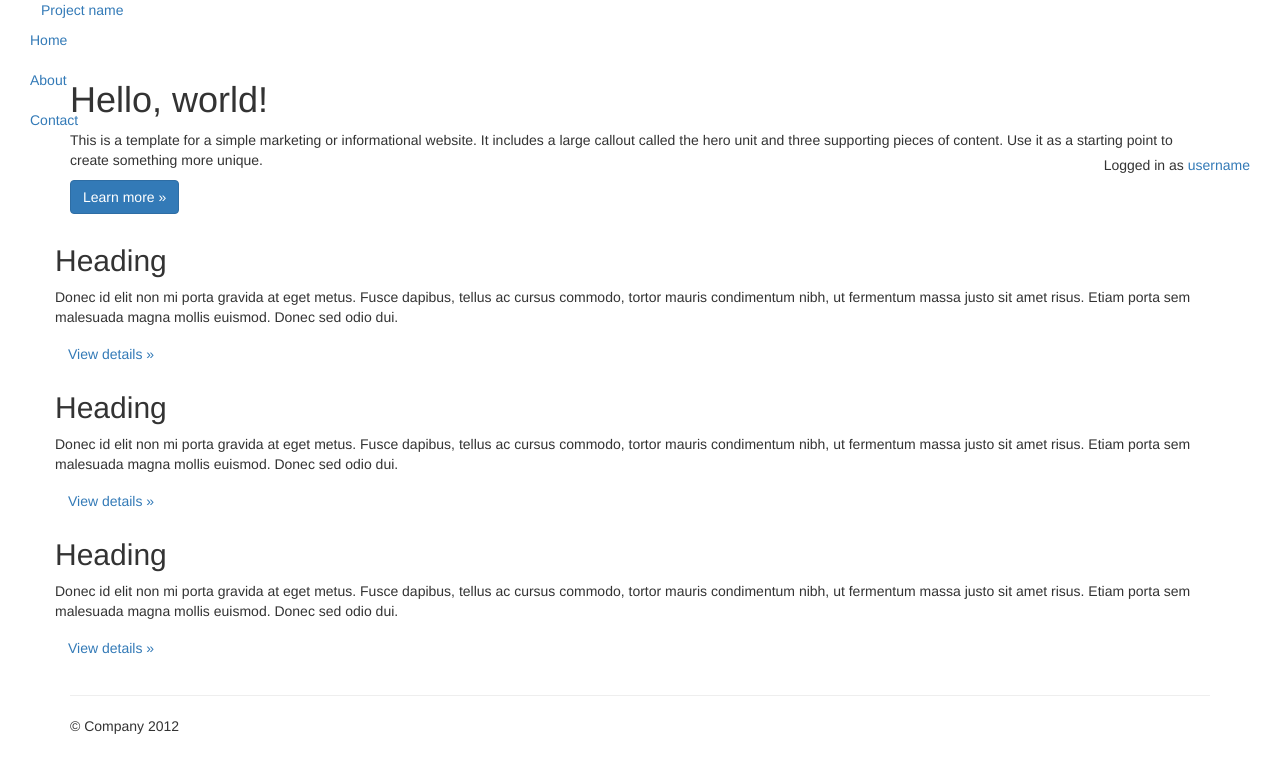
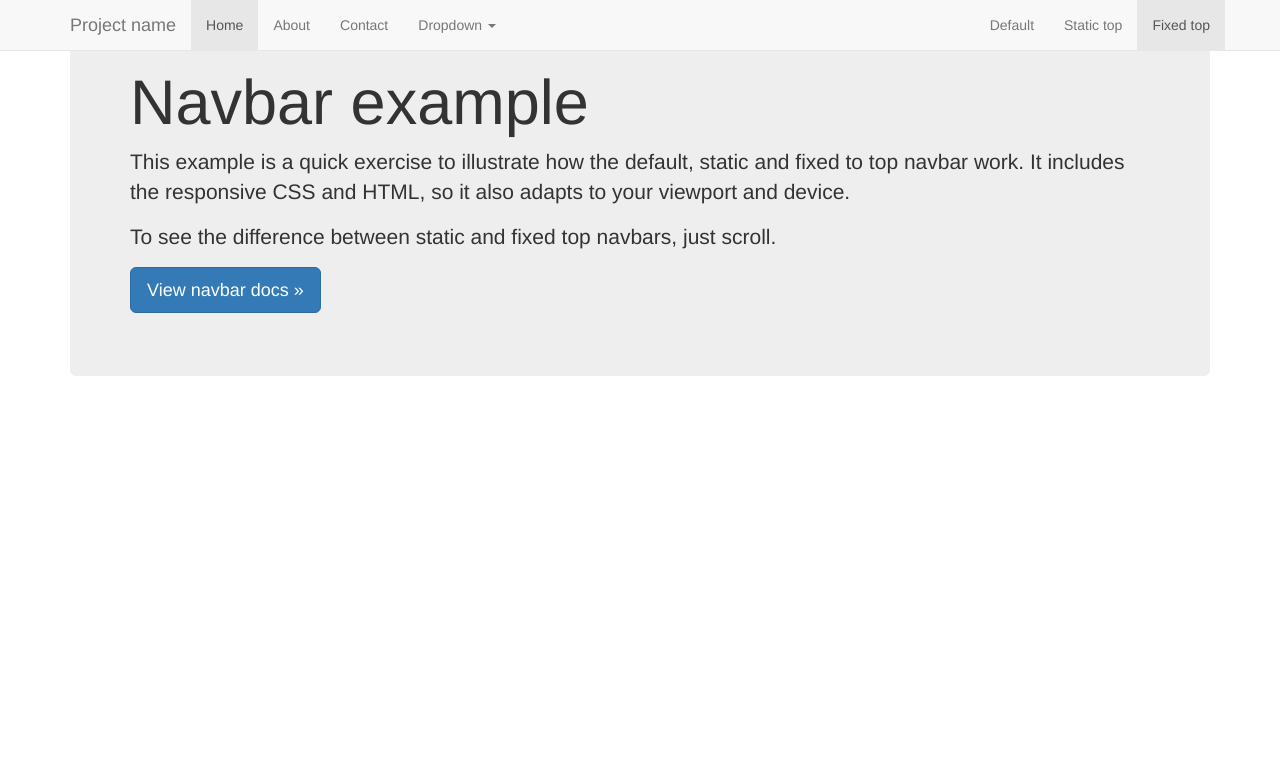
Before and after one commit to HuskieRobotics/frc2016scout, a Node server app: page / in a window 1280 px wide. Shown: the top 773 px of the page. Run offline with Node 20, Linux system fonts and the light colour scheme; some libraries are stand-ins or nearby versions.

Commit message:
bootstrap navbar works

```diff
--- a/scout/views/index.jade
+++ b/scout/views/index.jade
@@ -1,69 +1,78 @@
 doctype html
-html(lang="en")
-head
-    meta(charset="utf-8")
-    title Bootstrap, from Twitter
-    meta(name="viewport", content="width=device-width, initial-scale=1.0")
-    meta(name="description", content="")
-    meta(name="author", content="")
+html(lang='en')
+  head
+    meta(charset='utf-8')
+    meta(http-equiv='X-UA-Compatible', content='IE=edge')
+    meta(name='viewport', content='width=device-width, initial-scale=1')
+    meta(name='description', content='')
+    meta(name='author', content='')
+    title Fixed Top Navbar Example for Bootstrap
+    // Bootstrap core CSS
+    link(href='/bootstrap/css/bootstrap.min.css', rel='stylesheet')
+    // HTML5 shim and Respond.js IE8 support of HTML5 elements and media queries
+    //if lt IE 9
+      script(src='https://oss.maxcdn.com/html5shiv/3.7.2/html5shiv.min.js')
+      script(src='https://oss.maxcdn.com/respond/1.4.2/respond.min.js')
+  body
+    // Fixed navbar
+    .navbar.navbar-default.navbar-fixed-top(role='navigation')
+      .container
+        .navbar-header
+          button.navbar-toggle(type='button', data-toggle='collapse', data-target='.navbar-collapse')
+            span.sr-only Toggle navigation
+            span.icon-bar
+            span.icon-bar
+            span.icon-bar
+          a.navbar-brand(href='#') Project name
+        .navbar-collapse.collapse
+          ul.nav.navbar-nav
+            li.active
+              a(href='#') Home
+            li
+              a(href='#about') About
+            li
+              a(href='#contact') Contact
+            li.dropdown
+              a.dropdown-toggle(href='#', data-toggle='dropdown')
+                | Dropdown
+                span.caret
+              ul.dropdown-menu(role='menu')
+                li
+                  a(href='#') Action
+                li
+                  a(href='#') Another action
+                li
+                  a(href='#') Something else here
+                li.divider
+                li.dropdown-header Nav header
+                li
+                  a(href='#') Separated link
+                li
+                  a(href='#') One more separated link
+          ul.nav.navbar-nav.navbar-right
+            li
+              a(href='../navbar/') Default
+            li
+              a(href='../navbar-static-top/') Static top
+            li.active
+              a(href='./') Fixed top
+        // /.nav-collapse
+    .container
+      // Main component for a primary marketing message or call to action
+      .jumbotron
+        h1 Navbar example
+        p
+          | This example is a quick exercise to illustrate how the default, static and fixed to top navbar work. It includes the responsive CSS and HTML, so it also adapts to your viewport and device.
+        p To see the difference between static and fixed top navbars, just scroll.
+        p
+          a.btn.btn-lg.btn-primary(href='../../components/#navbar', role='button') View navbar docs &raquo;
+    // /container
 
-    //- Le styles
-    link(rel="stylesheet", href="http://maxcdn.bootstrapcdn.com/bootstrap/3.3.2/css/bootstrap.min.css")
-    style(type="text/css")
-        body { padding-top: 60px; padding-bottom: 40px; }
-
-    //- Le HTML5 shim, for IE6-8 support of HTML5 elements
-    // if lt IE 9
-        script(src="//html5shim.googlecode.com/svn/trunk/html5.js")
-
-body
-    div.navbar.navbar-fixed-top
-        div.navbar-inner
-            div.container-fluid
-                a.btn.btn-navbar(data-toggle="collapse", data-target=".nav-collapse")
-                    span.icon-bar
-                    span.icon-bar
-                    span.icon-bar
-                a.brand(href="#") Project name
-                div.nav-collapse
-                    ul.nav
-                        li.active
-                            a(href="#") Home
-                        li
-                            a(href="#about") About
-                        li
-                            a(href="#contact") Contact
-                    p.navbar-text.pull-right Logged in as
-                        a(href="#") username
-
-    div.container
-        //- Main hero unit for a primary marketing message or call to action
-        div.hero-unit
-            h1 Hello, world!
-            p This is a template for a simple marketing or informational website. It includes a large callout called the hero unit and three supporting pieces of content. Use it as a starting point to create something more unique.
-            p
-                a.btn.btn-primary.btn-large Learn more &raquo;
-
-        //- Example row of columns
-        div.row
-            div.span4
-                h2 Heading
-                p Donec id elit non mi porta gravida at eget metus. Fusce dapibus, tellus ac cursus commodo, tortor mauris condimentum nibh, ut fermentum massa justo sit amet risus. Etiam porta sem malesuada magna mollis euismod. Donec sed odio dui.
-                p
-                    a.btn(href="#") View details &raquo;
-            div.span4
-                h2 Heading
-                p Donec id elit non mi porta gravida at eget metus. Fusce dapibus, tellus ac cursus commodo, tortor mauris condimentum nibh, ut fermentum massa justo sit amet risus. Etiam porta sem malesuada magna mollis euismod. Donec sed odio dui.
-                p
-                    a.btn(href="#") View details &raquo;
-            div.span4
-                h2 Heading
-                p Donec id elit non mi porta gravida at eget metus. Fusce dapibus, tellus ac cursus commodo, tortor mauris condimentum nibh, ut fermentum massa justo sit amet risus. Etiam porta sem malesuada magna mollis euismod. Donec sed odio dui.
-                p
-                    a.btn(href="#") View details &raquo;
-        hr
-        footer
-            p &copy; Company 2012
+    // Bootstrap core JavaScript
+    // ==================================================
+    // Placed at the end of the document so the pages load faster
+    script(src='https://ajax.googleapis.com/ajax/libs/jquery/1.11.1/jquery.min.js')
+    script(src='#{pathToAssets}/dist/js/bootstrap.min.js')
 
   //- h1= title
   //- p Welcome to #{title}
```
